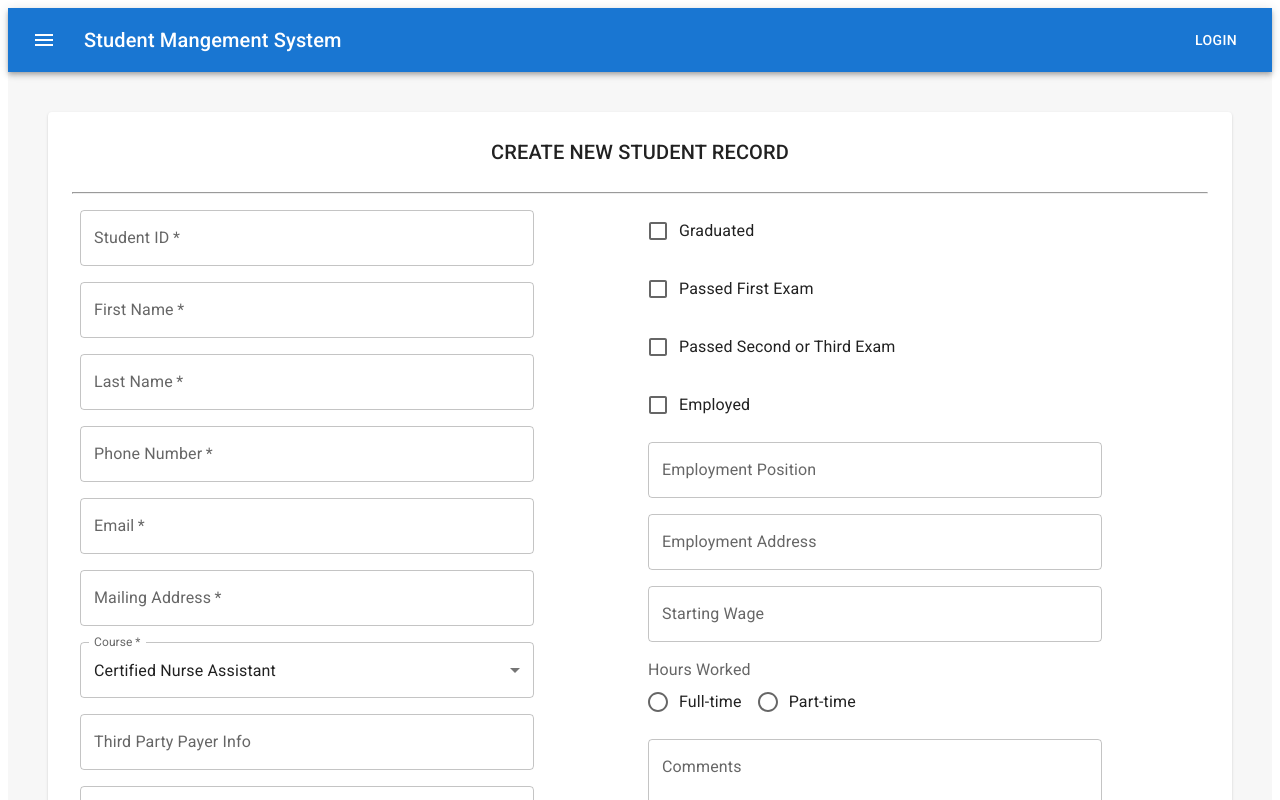
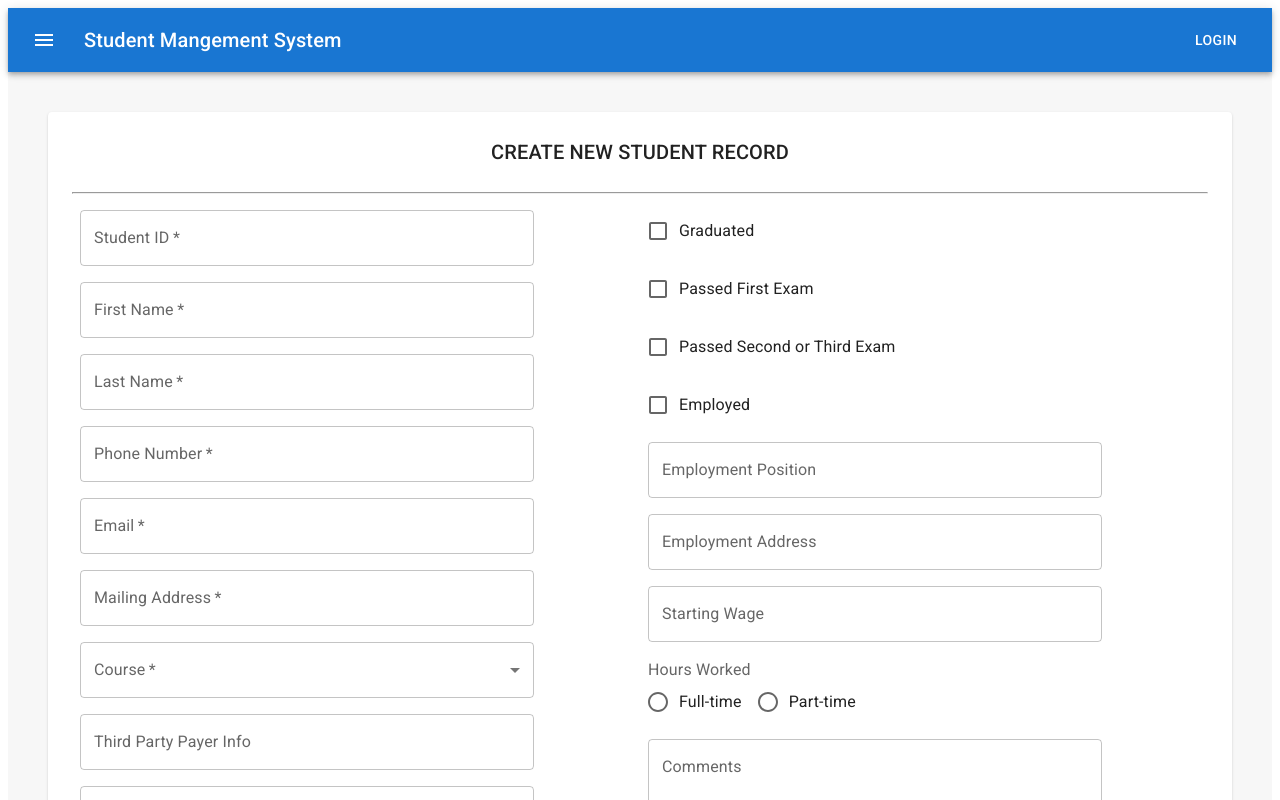
Before and after one commit to 0x5929/ST-SMS-FRONTEND-web-sms, a React (Create React App) app: page /create in a window 1280 px wide. Shown: the top 800 px of the page. Built offline with nearby package versions, Linux system fonts and the light colour scheme.

Commit message:
fixed select, now it contains part of values and its updated when input is submitted now

```diff
--- a/src/pages/Create/CreateForm.js
+++ b/src/pages/Create/CreateForm.js
@@ -93,6 +93,7 @@ export default function CreateForm() {
                     onChange={handleInputChange}
                     options={studentRecordService.getCourseOptions()}
                     error={errors.course}
+                    value={values.course}
                     defaultValue={studentRecordService.getCourseOptions()[0].value}
                     required
                 />
```
